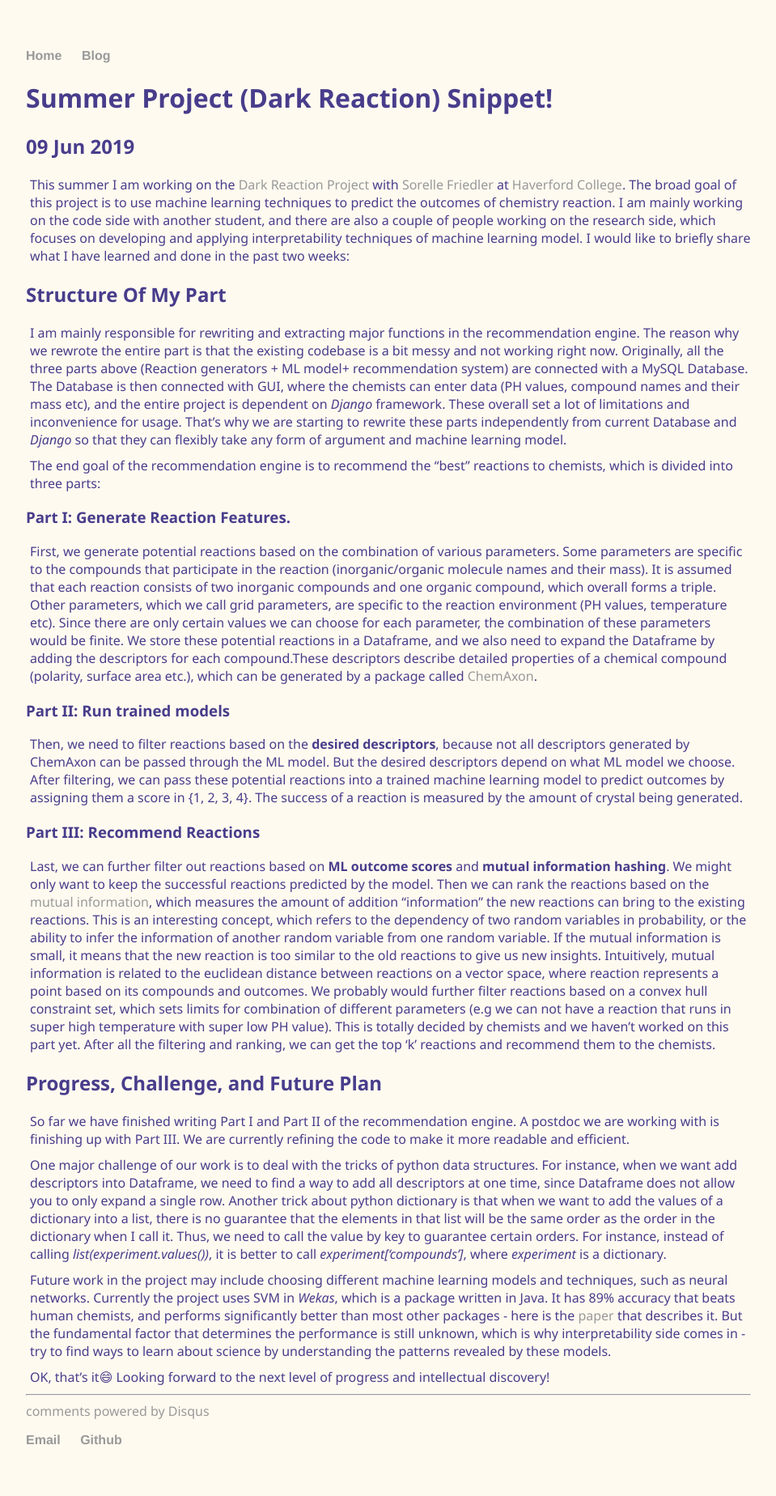
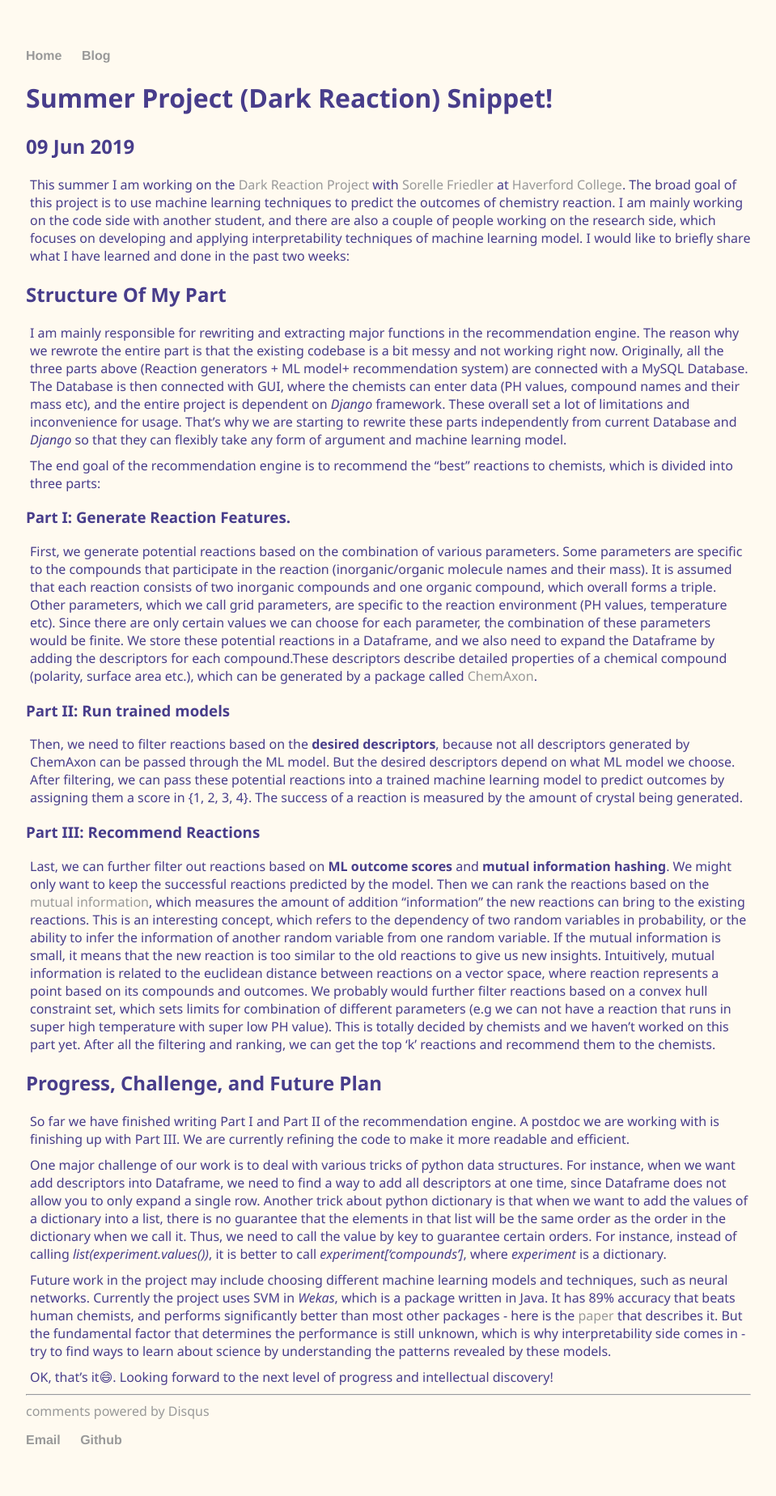
Before and after one commit to Ivyzhang1998/Ivyzhang1998.github.io, a Jekyll site: the page built from _posts/2019-06-09-Summer-Project-Snippet.md, in a window 1280 px wide. Shown: the whole page at 81% size, without its empty margins (160-1119 px from the left). Built offline with Jekyll 4.4.1, drawn with Linux system fonts in a browser that asks for light colours; comment, search, counter and statistics services are not loaded.

Commit message:
rewrite post

```diff
--- a/_posts/2019-06-09-Summer-Project-Snippet.md
+++ b/_posts/2019-06-09-Summer-Project-Snippet.md
@@ -28,8 +28,8 @@ Last, we can further filter out reactions based on **ML outcome scores** and **m
 
 So far we have finished writing Part I and Part II of the recommendation engine. A postdoc we are working with is finishing up with Part III. We are currently refining the code to make it more readable and efficient.
 
-One major challenge of our work is to deal with the tricks of python data structures. For instance, when we want add descriptors into Dataframe, we need to find a way to add all descriptors at one time, since Dataframe does not allow you to only expand a single row. Another trick about python dictionary is that when we want to add the values of a dictionary into a list, there is no guarantee that the elements in that list will be the same order as the order in the dictionary when I call it. Thus, we need to call the value by key to guarantee certain orders. For instance,  instead of calling *list(experiment.values())*, it is better to call *experiment['compounds']*, where *experiment* is a dictionary.
+One major challenge of our work is to deal with various tricks of python data structures. For instance, when we want add descriptors into Dataframe, we need to find a way to add all descriptors at one time, since Dataframe does not allow you to only expand a single row. Another trick about python dictionary is that when we want to add the values of a dictionary into a list, there is no guarantee that the elements in that list will be the same order as the order in the dictionary when we call it. Thus, we need to call the value by key to guarantee certain orders. For instance,  instead of calling *list(experiment.values())*, it is better to call *experiment['compounds']*, where *experiment* is a dictionary.
 
 Future work in the project may include choosing different machine learning models and techniques, such as neural networks. Currently the project uses SVM in *Wekas*, which is a package written in Java. It has 89% accuracy that beats human chemists, and performs significantly better than most other packages - here is the [paper](https://www.nature.com/articles/nature17439) that describes it. But the fundamental factor that determines the performance is still unknown, which is why interpretability side comes in - try to find ways to learn about science by understanding the patterns revealed by these models.
 
-OK, that’s it😄 Looking forward to the next level of progress and intellectual discovery!
+OK, that’s it😄. Looking forward to the next level of progress and intellectual discovery!
```
